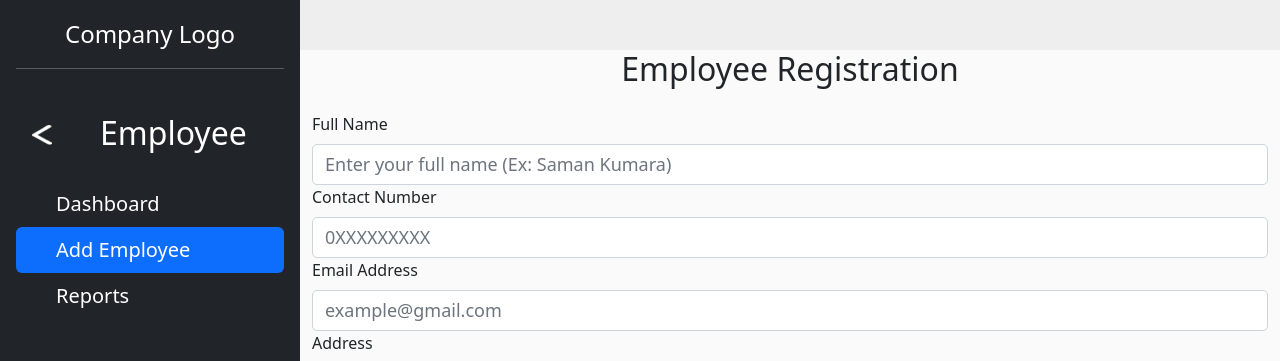
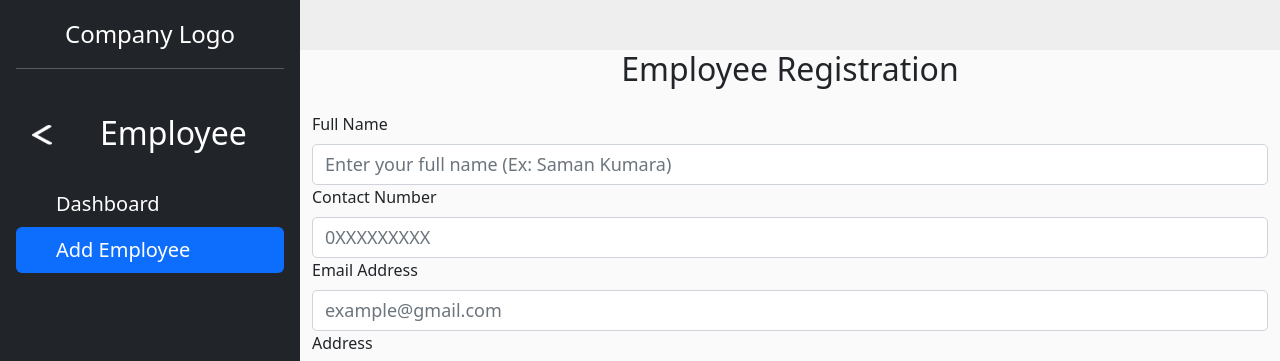
Before and after one commit to k-rashmina/Dinanga-Enterprises, a React (Vite) app in the folder DE-frontend/: page /admin/employee/addemployee in a window 1280 px wide. Shown: the top 361 px of the page. Built offline with nearby package versions, Linux system fonts and the light colour scheme.

Commit message:
Added route

```diff
--- a/DE-frontend/src/App.jsx
+++ b/DE-frontend/src/App.jsx
@@ -195,7 +195,7 @@ function App() {
         </Route>
 
         {/* admin employee routes */}
-        <Route element={<AdminLayout page={'Employee'} menu={["Dashboard", "Add Employee", "Reports"]}/>}>
+        <Route element={<AdminLayout page={'Employee'} menu={["Dashboard", "Add Employee"]}/>}>
 
           <Route path='/admin/employee/dashboard' element={<EmployeeDashboard/>}/>
           <Route path='/admin/employee/addemployee' element={<RegisterNewEmployee/>}/>
```
